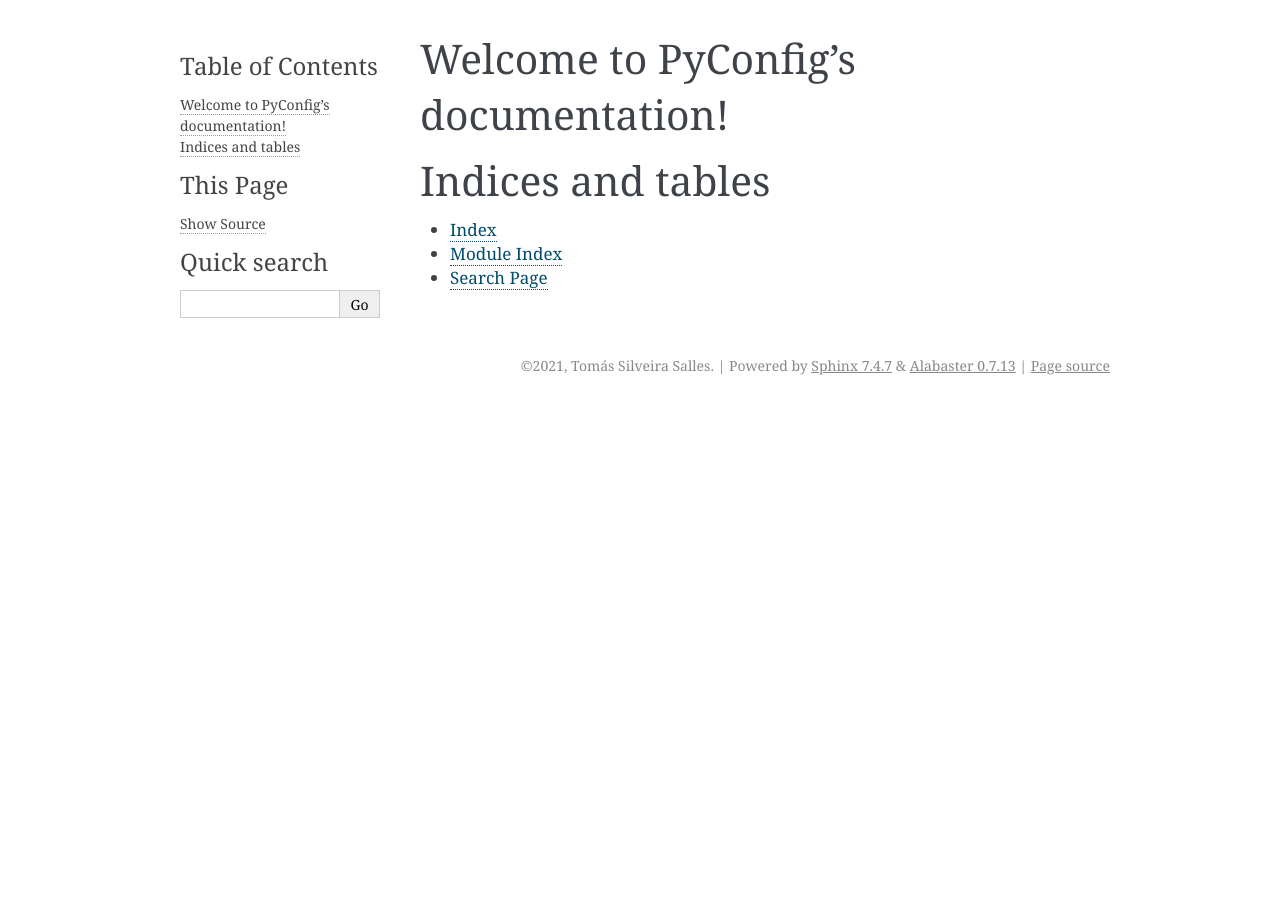
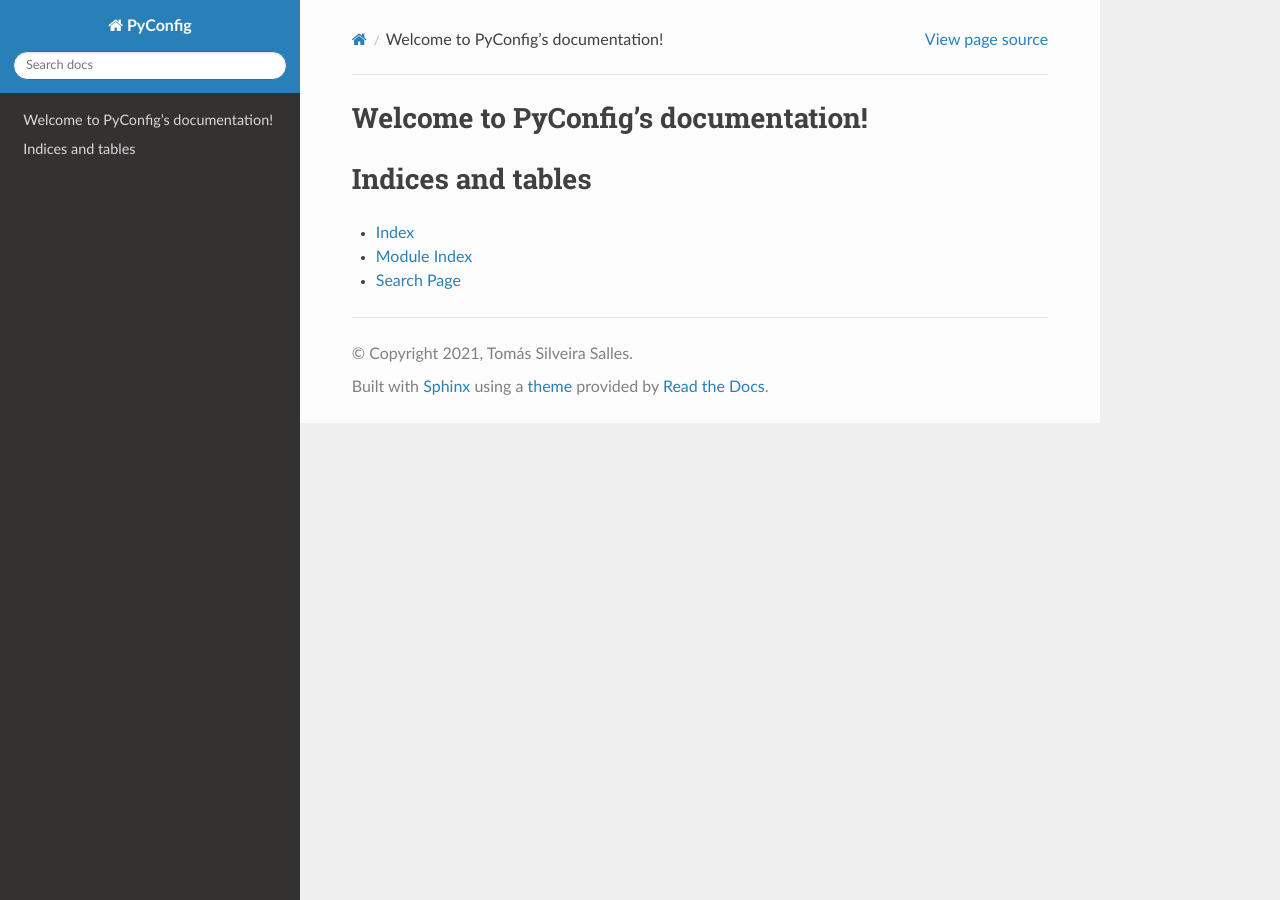
Before and after one commit to NextKraftwerke/PyConfig, a Sphinx documentation site: the page built from docs/index.rst, in a window 1280 px wide. Built offline with Sphinx 7.4.7 and the Read the Docs theme 2.0.0, drawn with Linux system fonts in a browser that asks for light colours.

Commit message:
Changed docs theme to ReadTheDocs.

```diff
--- a/docs/conf.py
+++ b/docs/conf.py
@@ -47,7 +47,7 @@ exclude_patterns = ['_build', 'Thumbs.db', '.DS_Store']
 # The theme to use for HTML and HTML Help pages.  See the documentation for
 # a list of builtin themes.
 #
-html_theme = 'alabaster'
+html_theme = 'sphinx_rtd_theme'
 
 # Add any paths that contain custom static files (such as style sheets) here,
 # relative to this directory. They are copied after the builtin static files,
--- a/setup.py
+++ b/setup.py
@@ -17,7 +17,7 @@ setup(
         "tests": [],
         "tox": ["tox >=3.21.4, <4"],
         "coverage": ["coverage >=5.4, <6"],
-        "docs": ["sphinx >=4.0.2, <5"],
+        "docs": ["sphinx >=4.0.2, <5", "sphinx-rtd-theme >=0.5.2, <1"],
     },
     python_requires=">=3.6, <3.10",
     author="Tomás Silveira Salles",
```
